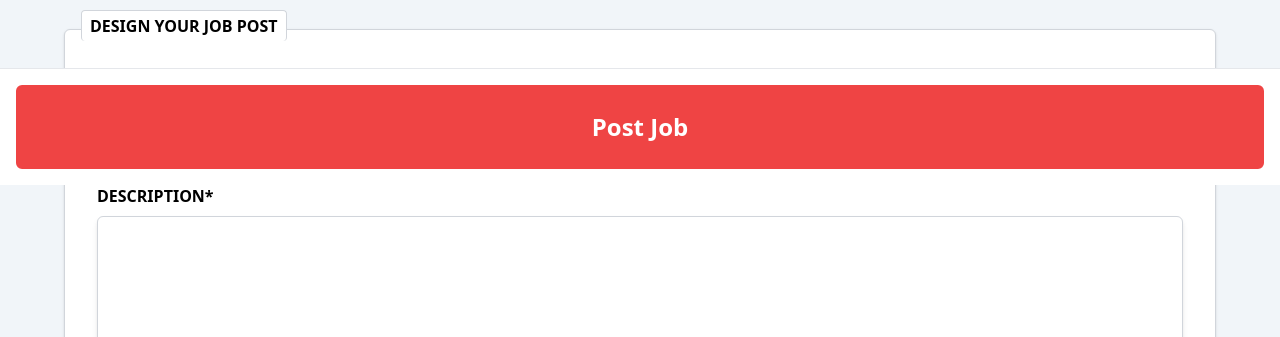
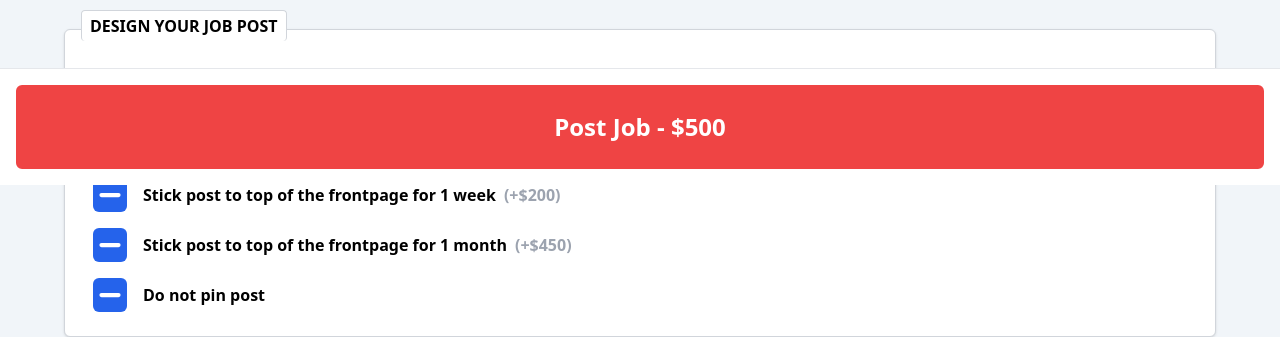
Before and after one commit to efosao/vauntly-legacy, a Next.js app: page /create-job-post in a window 1280 px wide. Shown: the part 615-952 px from the top of the page. Built offline with nearby package versions, Linux system fonts and the light colour scheme; no server answers; what javascript-time-ago would draw is missing.

Commit message:
new-post: added post upsell options to form

```diff
--- a/components/new-post-form.tsx
+++ b/components/new-post-form.tsx
@@ -117,19 +117,77 @@ export default function NewPostForm() {
               <span className="relative -top-8 bg-white border-gray-300 border rounded px-2 py-1 mx-auto uppercase font-bold border-b-0">
                 Design your Job Post
               </span>
+              <div className="flex flex-col items-start">
+                <label className="label">
+                  <Field name="show_logo" type="checkbox" component="input">
+                    {(props) => (
+                      <input className="p-4 mr-4 rounded-md" {...props.input} />
+                    )}
+                  </Field>
+                  Show company logo besides post{" "}
+                  <span className="text-gray-400 ml-2">(+$25)</span>
+                </label>
+                <label className="label">
+                  <Field name="pin_duration_in_days" type="radio" value="1">
+                    {(props) => (
+                      <input
+                        className="form-checkbox p-4 mr-4 rounded-md"
+                        {...props.input}
+                      />
+                    )}
+                  </Field>
+                  Stick post to top of the frontpage for 24 hours{" "}
+                  <span className="text-gray-400 ml-2">(+$100)</span>
+                </label>
+                <label className="label">
+                  <Field name="pin_duration_in_days" type="radio" value="7">
+                    {(props) => (
+                      <input
+                        className="form-checkbox p-4 mr-4 rounded-md"
+                        {...props.input}
+                      />
+                    )}
+                  </Field>
+                  Stick post to top of the frontpage for 1 week{" "}
+                  <span className="text-gray-400 ml-2">(+$200)</span>
+                </label>
+                <label className="label">
+                  <Field name="pin_duration_in_days" type="radio" value="31">
+                    {(props) => (
+                      <input
+                        className="form-checkbox p-4 mr-4 rounded-md"
+                        {...props.input}
+                      />
+                    )}
+                  </Field>
+                  Stick post to top of the frontpage for 1 month{" "}
+                  <span className="text-gray-400 ml-2">(+$450)</span>
+                </label>
+                <label className="label">
+                  <Field name="pin_duration_in_days" type="radio" value="0">
+                    {(props) => (
+                      <input
+                        className="form-checkbox p-4 mr-4 rounded-md"
+                        {...props.input}
+                      />
+                    )}
+                  </Field>
+                  Do not pin post
+                </label>
+              </div>
             </section>
 
             <section className="relative bg-white border-gray-300 border p-4 rounded-md my-10 shadow">
               <span className="relative -top-8 bg-white border-gray-300 border rounded px-2 py-1 mx-auto uppercase font-bold border-b-0">
-                Job Details
+                Description
               </span>
-              <div className="flex flex-col p-4">
-                <label className="font-semibold uppercase">Description*</label>
+              <div className="flex flex-col p-2">
+                {/* <label className="font-semibold uppercase">Description*</label> */}
 
                 <Field name="description" component="textarea">
                   {(props) => (
                     <textarea
-                      className="rounded-md border-gray-300 shadow-md my-2 h-40"
+                      className="rounded-md border-gray-300 shadow-md h-40 mb-2"
                       type="text"
                       {...props.input}
                     />
@@ -138,23 +196,23 @@ export default function NewPostForm() {
               </div>
             </section>
 
-            <section className="relative bg-white border-gray-300 border p-4 rounded-md my-10 shadow">
+            {/* <section className="relative bg-white border-gray-300 border p-4 rounded-md my-10 shadow">
               <span className="relative -top-8 bg-white border-gray-300 border rounded px-2 py-1 mx-auto uppercase font-bold border-b-0">
                 Company
               </span>
-            </section>
+            </section> */}
 
-            <section className="relative bg-white border-gray-300 border p-4 rounded-md my-10 shadow">
+            {/* <section className="relative bg-white border-gray-300 border p-4 rounded-md my-10 shadow">
               <span className="relative -top-8 bg-white border-gray-300 border rounded px-2 py-1 mx-auto uppercase font-bold border-b-0">
                 Feedback
               </span>
-            </section>
+            </section> */}
 
-            <section className="relative bg-white border-gray-300 border p-4 rounded-md my-10 shadow">
+            {/* <section className="relative bg-white border-gray-300 border p-4 rounded-md my-10 shadow">
               <span className="relative -top-8 bg-white border-gray-300 border rounded px-2 py-1 mx-auto uppercase font-bold border-b-0">
                 Preview
               </span>
-            </section>
+            </section> */}
 
             <div className="bg-blue-100 p-4 border rounded-md mb-10">
               <pre>{JSON.stringify({ formState }, null, 2)}</pre>
@@ -166,7 +224,7 @@ export default function NewPostForm() {
               className="bg-red-500 p-6 text-white font-extrabold text-2xl rounded-md w-full border-2 border-red-500 hover:bg-white hover:text-red-500 hover:border-red-500 transition-all duration-300"
               type="submit"
             >
-              Post Job
+              Post Job - $500
             </button>
           </section>
         </form>
```
